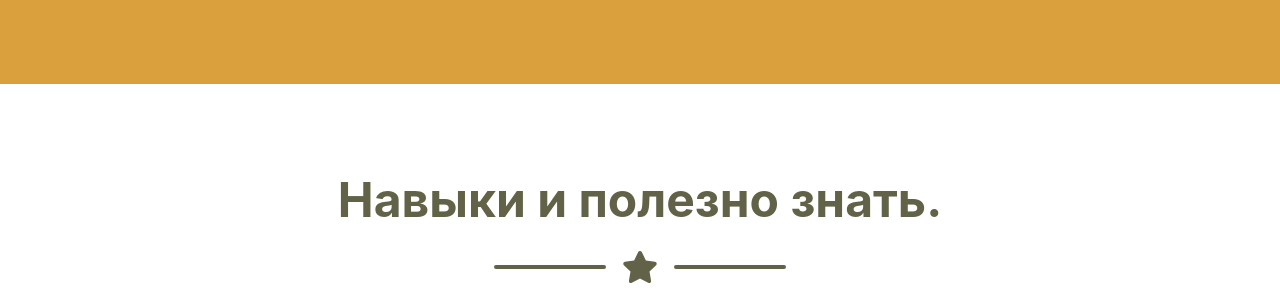
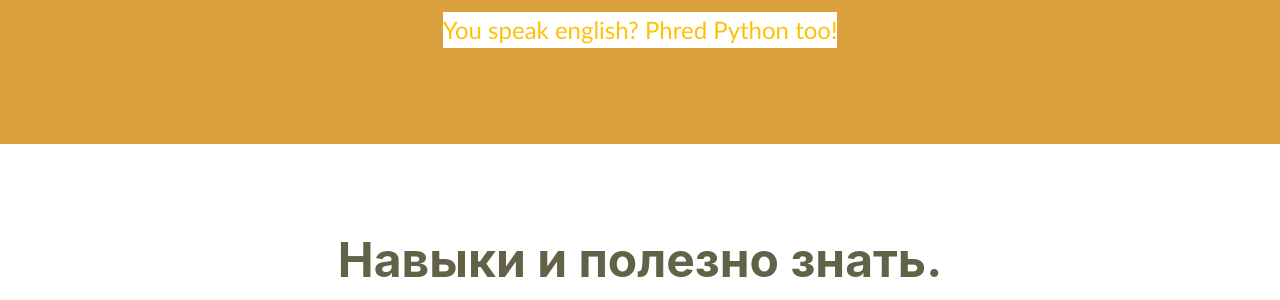
Before and after one commit to PhredPython/ru.phredpython.de, a plain HTML site: page index.html in a window 1280 px wide. Shown: the part 720-1020 px from the top of the page. Drawn offline with nearby package versions, Linux system fonts and the light colour scheme; a web font is replaced by a local one.

Commit message:
English Link

```diff
--- a/index.html
+++ b/index.html
@@ -43,6 +43,8 @@
                 </div>
                 <!-- Masthead Subheading-->
                 <p class="pre-wrap masthead-subheading font-weight-light mb-0">Консультации - Разработка - Архитектура<br/>мультиоблака</p>
+                <br />
+                <p class="pre-wrap masthead-subheading font-weight-light mb-0 text-white" style="background-color: white;"><a class="text-warning" href="http://phredpython.de">You speak english? Phred Python too!</a></p>
             </div>
         </header>
         <section class="page-section portfolio" id="portfolio">
```
